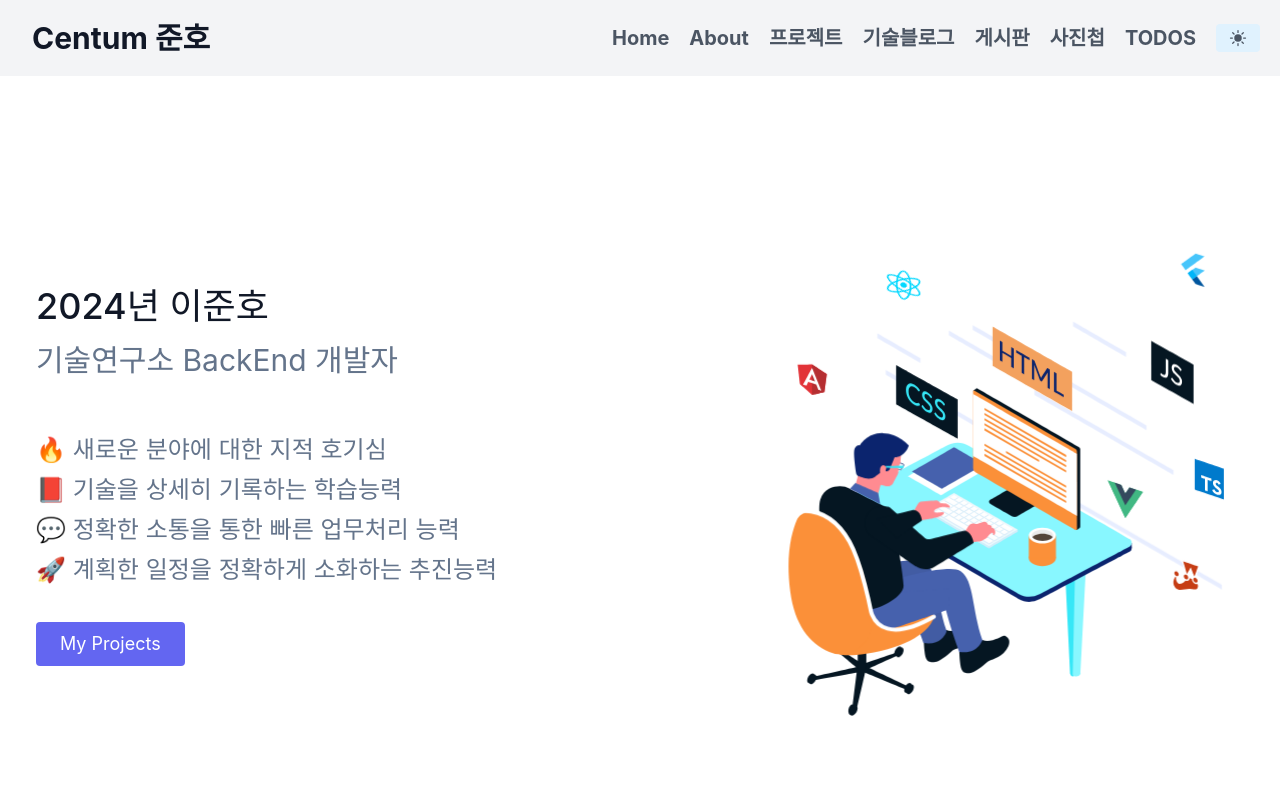
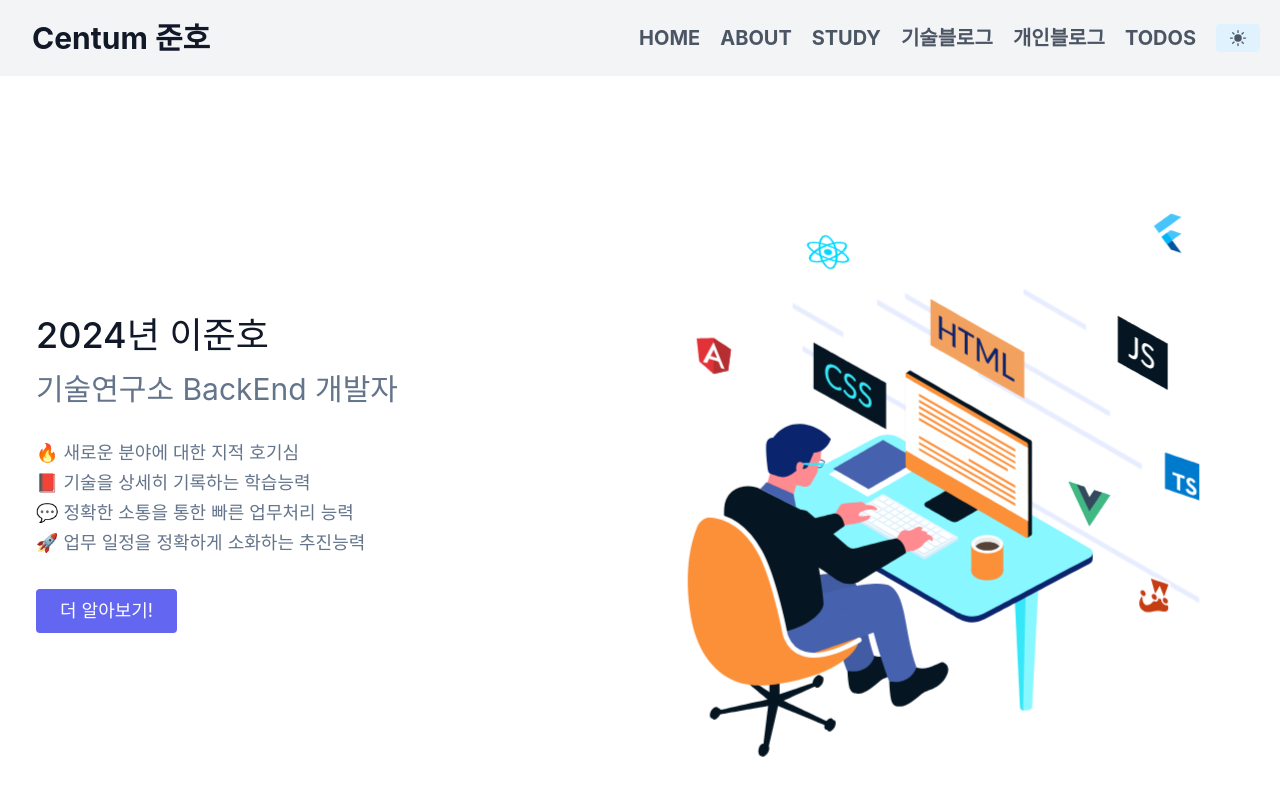
Before and after one commit to Centumjoonho/nextjs_portfolio_add_notion, a Next.js app: page / in a window 1280 px wide. Shown: the top 800 px of the page. Built offline with nearby package versions, Linux system fonts and the light colour scheme.

Commit message:
2024-05-13

```diff
--- a/components/blog/blogDetails.js
+++ b/components/blog/blogDetails.js
@@ -5,9 +5,18 @@ export default function BlogDetails() {
   const blogPosts = [
     { id: 1, title: "BLENDER : PYTHON 블랜더 파이썬으로 코딩하여 플러그인 개발하기 no.1", url: "https://smart-factory-lee-joon-ho.tistory.com/entry/blender-python-%EB%B8%94%EB%9E%9C%EB%8D%94-%ED%8C%8C%EC%9D%B4%EC%8D%AC%EC%9C%BC%EB%A1%9C-%EC%BD%94%EB%94%A9%ED%95%98%EC%97%AC-%ED%94%8C%EB%9F%AC%EA%B7%B8%EC%9D%B8-%EA%B0%9C%EB%B0%9C%ED%95%98%EA%B8%B0-no1", date: "2023-06-01", author: "이준호", views: 100 },
     { id: 2, title: "CVAT 오픈소스 구축 방법 정확하게 알려드립니다 feat . Docker, Git 세팅", url: "https://smart-factory-lee-joon-ho.tistory.com/entry/CVAT-%EC%98%A4%ED%94%88%EC%86%8C%EC%8A%A4-%ED%99%9C%EC%9A%A9-Docker-Git-%EC%82%AC%EC%9A%A9-%EB%B2%95", date: "2023-06-02", author: "이준호", views: 15 },
-    { id: 3, title: "EXCEL에서 CODE 128 폰트로 읽을 수 있는 바코드 만들기 렛츠 고우", url: "https://smart-factory-lee-joon-ho.tistory.com/entry/EXCEL에서-CODE-128-폰트로-읽을-수-있는-바코드-만들기", date: "2023-06-03", author: "이준호", views: 40 },
-    { id: 3, title: "Uncaught (in promise) TypeError: Failed to fetch 이런 실수 내가 합니다.", url: "https://smart-factory-lee-joon-ho.tistory.com/entry/Uncaught-in-promise-TypeError-Failed-to-fetch", date: "2023-06-03", author: "이준호", views: 35 },
-    { id: 3, title: "Nest.js 는 Node.js 의 프레임워크 오케이 ?  RestAPI 만들어 보자", url: "https://smart-factory-lee-joon-ho.tistory.com/entry/Nestjs-%EB%8A%94-Nodejs-%EC%9D%98-%ED%94%84%EB%A0%88%EC%9E%84%EC%9B%8C%ED%81%AC-%EC%98%A4%EC%BC%80%EC%9D%B4-RestAPI-%EB%A7%8C%EB%93%A4%EC%96%B4-%EB%B3%B4%EC%9E%90", date: "2023-06-03", author: "이준호", views: 80 },
+    { id: 3, title: "EXCEL에서 CODE 128 폰트로 읽을 수 있는 바코드 만들기 렛츠 고우", url: "https://smart-factory-lee-joon-ho.tistory.com/entry/EXCEL에서-CODE-128-폰트로-읽을-수-있는-바코드-만들기", date: "2022-01-03", author: "이준호", views: 40 },
+    { id: 4, title: "Uncaught (in promise) TypeError: Failed to fetch 이런 실수 내가 합니다.", url: "https://smart-factory-lee-joon-ho.tistory.com/entry/Uncaught-in-promise-TypeError-Failed-to-fetch", date: "2023-09-20", author: "이준호", views: 35 },
+    { id: 5, title: "Nest.js 는 Node.js 의 프레임워크 오케이 ?  RestAPI 만들어 보자", url: "https://smart-factory-lee-joon-ho.tistory.com/entry/Nestjs-%EB%8A%94-Nodejs-%EC%9D%98-%ED%94%84%EB%A0%88%EC%9E%84%EC%9B%8C%ED%81%AC-%EC%98%A4%EC%BC%80%EC%9D%B4-RestAPI-%EB%A7%8C%EB%93%A4%EC%96%B4-%EB%B3%B4%EC%9E%90", date: "2024-04-19", author: "이준호", views: 80 },
+    // 추가적인 블로그 글 정보를 여기에 추가할 수 있습니다.
+  ];
+  const RnDPosts = [
+    { id: 1, title: "전기차 충전 인프라 사업의 미래 전망과 주요 Key Player들을 알아보자", url: "https://smart-factory-lee-joon-ho.tistory.com/entry/%EC%A0%84%EA%B8%B0%EC%B0%A8-%EC%B6%A9%EC%A0%84-%EC%9D%B8%ED%94%84%EB%9D%BC-%EC%82%AC%EC%97%85%EC%9D%98-%EB%AF%B8%EB%9E%98-%EC%A0%84%EB%A7%9D%EA%B3%BC-%EC%A3%BC%EC%9A%94-Key-Player%EB%93%A4%EC%9D%84-%EC%95%8C%EC%95%84%EB%B3%B4%EC%9E%90", date: "2023-09-07", author: "이준호", views: 100 },
+    { id: 2, title: "전기차 충전 플랫폼 사업을 시작하기 위해 전기차 충전 플랫폼 수익 구조를 알아보자 (소프트베리 , 플러그링크)", url: "https://smart-factory-lee-joon-ho.tistory.com/entry/%EC%A0%84%EA%B8%B0%EC%B0%A8-%EC%B6%A9%EC%A0%84-%ED%94%8C%EB%9E%AB%ED%8F%BC-%EC%82%AC%EC%97%85%EC%9D%84-%EC%8B%9C%EC%9E%91%ED%95%98%EA%B8%B0-%EC%9C%84%ED%95%B4-%EC%A0%84%EA%B8%B0%EC%B0%A8-%EC%B6%A9%EC%A0%84-%ED%94%8C%EB%9E%AB%ED%8F%BC-%EC%88%98%EC%9D%B5-%EA%B5%AC%EC%A1%B0%EB%A5%BC-%EC%95%8C%EC%95%84%EB%B3%B4%EC%9E%90-%EC%86%8C%ED%94%84%ED%8A%B8%EB%B2%A0%EB%A6%AC-%ED%94%8C%EB%9F%AC%EA%B7%B8%EB%A7%81%ED%81%AC", date: "2023-09-07", author: "이준호", views: 15 },
+    { id: 3, title: "[JAVA]대한민국 법정동 코드 reg-code-api  조회 API 사용방법 알려드리오", url: "https://smart-factory-lee-joon-ho.tistory.com/entry/JAVA%EB%8C%80%ED%95%9C%EB%AF%BC%EA%B5%AD-%EB%B2%95%EC%A0%95%EB%8F%99-%EC%BD%94%EB%93%9C-reg-code-api-%EC%A1%B0%ED%9A%8C-API-%EC%82%AC%EC%9A%A9%EB%B0%A9%EB%B2%95-%EC%95%8C%EB%A0%A4%EB%93%9C%EB%A6%AC%EC%98%A4", date: "2023-11-04", author: "이준호", views: 40 },
+    { id: 4, title: "지도 api (네이버,카카오) + 공공데이터 활용 앱 개발 Test 영상", url: "https://smart-factory-lee-joon-ho.tistory.com/entry/%EC%A7%80%EB%8F%84-api-%EB%84%A4%EC%9D%B4%EB%B2%84%EC%B9%B4%EC%B9%B4%EC%98%A4-%EA%B3%B5%EA%B3%B5%EB%8D%B0%EC%9D%B4%ED%84%B0-%ED%99%9C%EC%9A%A9-%EC%95%B1-%EA%B0%9C%EB%B0%9C-Test-%EC%98%81%EC%83%81", date: "2023-10-20", author: "이준호", views: 35 },
+    { id: 5, title: "웹 컴포넌트의 새로운 세계: 웹 개발의 패러다임 변화", url: "https://smart-factory-lee-joon-ho.tistory.com/entry/%EC%9B%B9-%EC%BB%B4%ED%8F%AC%EB%84%8C%ED%8A%B8%EC%9D%98-%EC%83%88%EB%A1%9C%EC%9A%B4-%EC%84%B8%EA%B3%84-%EC%9B%B9-%EA%B0%9C%EB%B0%9C%EC%9D%98-%ED%8C%A8%EB%9F%AC%EB%8B%A4%EC%9E%84-%EB%B3%80%ED%99%94", date: "2023-09-08", author: "이준호", views: 80 },
+    { id: 6, title: "F1-Score에 대하여 [ 정분류율, 오분류율 , 민감도, 재현율, 특이도, 정확도, F1-Score]", url: "https://smart-factory-lee-joon-ho.tistory.com/entry/F1-Score%EC%97%90-%EB%8C%80%ED%95%98%EC%97%AC-%EC%A0%95%EB%B6%84%EB%A5%98%EC%9C%A8-%EC%98%A4%EB%B6%84%EB%A5%98%EC%9C%A8-%EB%AF%BC%EA%B0%90%EB%8F%84-%EC%9E%AC%ED%98%84%EC%9C%A8-%ED%8A%B9%EC%9D%B4%EB%8F%84-%EC%A0%95%ED%99%95%EB%8F%84-F1-Score", date: "2024-04-18", author: "이준호", views: 80 },
     // 추가적인 블로그 글 정보를 여기에 추가할 수 있습니다.
   ];
 
@@ -42,6 +51,36 @@ export default function BlogDetails() {
           </tbody>
         </table>
       </div>
+      <h1 className="text-3xl font-bold mb-8">R&D Report</h1>
+      <div className="bg-white shadow-md rounded-lg overflow-hidden">
+        <table className="w-full table-fixed">
+          <thead className="bg-gray-100">
+            <tr>
+              <th className="w-1/12 px-4 py-2">번호</th>
+              <th className="w-6/12 px-4 py-2">제목</th>
+              <th className="w-2/12 px-4 py-2">작성자</th>
+              <th className="w-2/12 px-4 py-2">작성일</th>
+              <th className="w-1/12 px-4 py-2">조회수</th>
+            </tr>
+          </thead>
+          <tbody>
+            {RnDPosts.map((post, index) => (
+              <tr key={post.id} className="border-b hover:bg-gray-50">
+                <td className="px-4 py-2 text-center">{index + 1}</td>
+                <td className="px-4 py-2">
+                  <Link href={post.url} target="_blank" legacyBehavior>
+                    <a className="text-blue-500 hover:underline">{post.title}</a>
+                  </Link>
+                </td>
+                <td className="px-4 py-2 text-center">{post.author}</td>
+                <td className="px-4 py-2 text-center">{post.date}</td>
+                <td className="px-4 py-2 text-center">{post.views}</td>
+              </tr>
+            ))}
+          </tbody>
+        </table>
+      </div>
     </div>
+
   );
 }
--- a/components/header.js
+++ b/components/header.js
@@ -23,13 +23,13 @@ export default function Header() {
               } lg:block`}
           >
             <Link href="/" legacyBehavior>
-              <a className="mr-5 text-xl font-bold hover:text-blue-600">Home</a>
+              <a className="mr-5 text-xl font-bold hover:text-blue-600">HOME</a>
             </Link>
             <Link href="/about" legacyBehavior>
-              <a className="mr-5 text-xl font-bold hover:text-blue-600">About</a>
+              <a className="mr-5 text-xl font-bold hover:text-blue-600">ABOUT</a>
             </Link>
             <Link href="/projects" legacyBehavior>
-              <a className="mr-5 text-xl font-bold hover:text-blue-600">프로젝트</a>
+              <a className="mr-5 text-xl font-bold hover:text-blue-600">STUDY</a>
             </Link>
             {/* <Link href="https://smart-factory-lee-joon-ho.tistory.com/" legacyBehavior>
               <a className="mr-5 text-xl font-bold hover:text-blue-600">기술블로그</a>
@@ -38,11 +38,11 @@ export default function Header() {
               <a className="mr-5 text-xl font-bold hover:text-blue-600">기술블로그</a>
             </Link>
             <Link href="https://centum-community-2baf8b931596.herokuapp.com/" legacyBehavior>
-              <a className="mr-5 text-xl font-bold hover:text-blue-600">게시판</a>
+              <a className="mr-5 text-xl font-bold hover:text-blue-600">개인블로그</a>
             </Link>
-            <Link href="https://hikehigh-deploy-next.vercel.app/" legacyBehavior>
-              <a className="mr-5 text-xl font-bold hover:text-blue-600">사진첩</a>
-            </Link>
+            {/* <Link href="https://hikehigh-deploy-next.vercel.app/" legacyBehavior>
+              <a className="mr-5 text-xl font-bold hover:text-blue-600">ALBUM</a>
+            </Link> */}
             <Link href="https://next-joon-todo-deploy.vercel.app/todos" legacyBehavior>
               <a className="text-xl font-bold hover:text-blue-600">TODOS</a>
             </Link>
--- a/components/home/hero.js
+++ b/components/home/hero.js
@@ -4,29 +4,29 @@ import Link from "next/link";
 export default function Hero() {
   return (
     <>
-      <div className="flex flex-col items-center mb-16 lg:flex-grow md:w-1/2 lg:pr-24 md:pr-16 md:items-start md:text-left md:mb-0 text-left mx-auto px-4">
+      <div className="flex flex-col items-center mb-8 px-4 mx-auto md:flex-row md:mb-16">
+        <div className="mb-8 text-center md:w-1/2 md:pr-16 md:text-left md:mb-0">
           <h1 className="mb-4 text-3xl font-medium text-gray-900 title-font sm:text-4xl">
             2024년 이준호
           </h1>
-
-        <p className="mb-14 text-3xl">기술연구소 BackEnd 개발자 </p>
-
-        <div className="text-2xl">
-          <p className="mb-2">🔥 새로운 분야에 대한 지적 호기심</p>
-          <p className="mb-2">📕 기술을 상세히 기록하는 학습능력</p>
-          <p className="mb-2">💬 정확한 소통을 통한 빠른 업무처리 능력</p>
-          <p className="mb-9">🚀 계획한 일정을 정확하게 소화하는 추진능력</p>
+          <p className="mb-8 text-2xl sm:text-3xl">
+            기술연구소 BackEnd 개발자
+          </p>
+          <div className="text-base sm:text-lg mb-8">
+            <p className="mb-0.5">🔥 새로운 분야에 대한 지적 호기심</p>
+            <p className="mb-0.5">📕 기술을 상세히 기록하는 학습능력</p>
+            <p className="mb-0.5">💬 정확한 소통을 통한 빠른 업무처리 능력</p>
+            <p className="mb-2">🚀 업무 일정을 정확하게 소화하는 추진능력</p>
           </div>
-
-
-        <div className="flex justify-center">
+          <div className="flex justify-center md:justify-start">
             <Link href="/projects" className="btn-project">
-            My Projects
+              더 알아보기!
             </Link>
           </div>
-      </div >
-      <div className="w-5/6 lg:max-w-lg lg:w-full md:w-1/2">
+        </div>
+        <div className="w-5/6 md:w-1/2">
           <Anime></Anime>
+        </div>
       </div>
     </>
   );
--- a/styles/globals.css
+++ b/styles/globals.css
@@ -42,7 +42,7 @@ a {
 }
 
 a {
-  @apply dark:text-slate-300 dark:hover:text-slate-50;
+  @apply dark:text-slate-400 dark:hover:text-slate-50;
 }
 
 p {
@@ -54,3 +54,9 @@ p {
 ul {
   @apply text-slate-500 dark:text-lime-100;
 }
+
+th {
+  @apply dark:bg-emerald-200;
+}
+td {
+}
```
Lines whose indentation alone changed are shown as unchanged.
